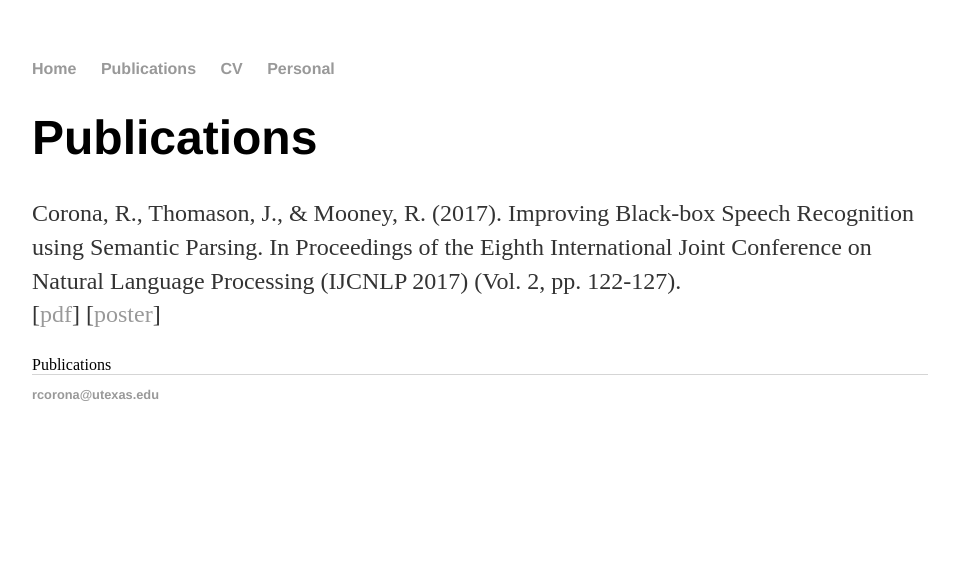
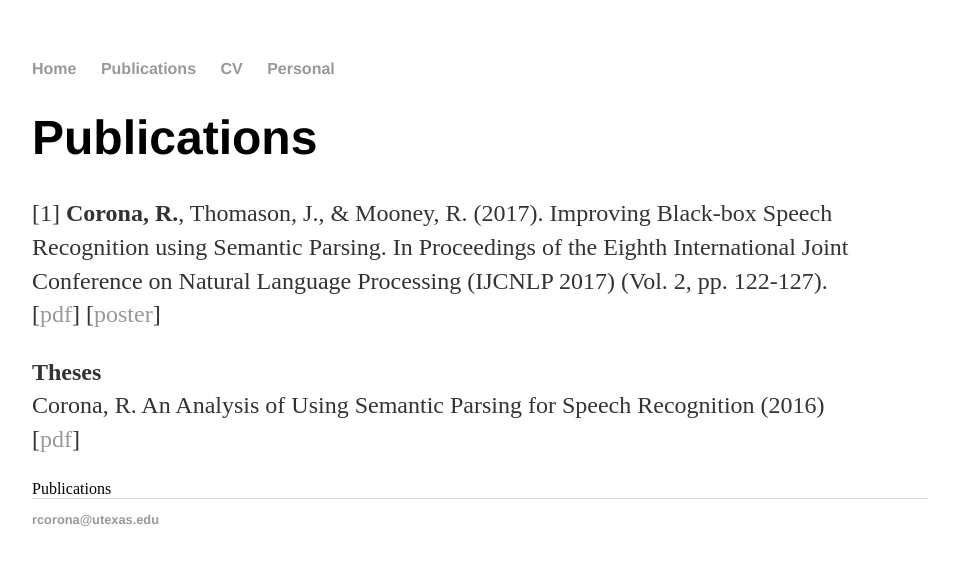
Before and after one commit to rcorona/old_website, a Jekyll site: the page built from publications/index.html, in a window 1280 px wide. Shown: the top 565 px of the page, without its empty margins (160-1119 px from the left). Built offline with Jekyll 4.4.1, drawn with Linux system fonts in a browser that asks for light colours.

Commit message:
Update index.html

```diff
--- a/publications/index.html
+++ b/publications/index.html
@@ -4,7 +4,7 @@ title: Publications
 ---
 	<h1>{{ page.title }}</h1>
 	<p>
-		Corona, R., Thomason, J., & Mooney, R. (2017).
+		[1] <strong>Corona, R.</strong>, Thomason, J., & Mooney, R. (2017).
 		Improving Black-box Speech Recognition using Semantic Parsing.
 		In Proceedings of the Eighth International Joint Conference on Natural Language Processing
 		(IJCNLP 2017) (Vol. 2, pp. 122-127).
@@ -12,5 +12,10 @@ title: Publications
 		[<a href="/papers/ijcnlp2017.pdf">pdf</a>]
 		[<a href="/presentations/corona.ijcnlp17.poster.pdf">poster</a>]
 	</p>
+	<p>
+		<strong>Theses</strong></br>
+		Corona, R. An Analysis of Using Semantic Parsing for Speech Recognition (2016) </br>
+		[<a href="/papers/rcorona_honors_thesis.pdf">pdf</a>]
+	</p>
 
   Publications
```
